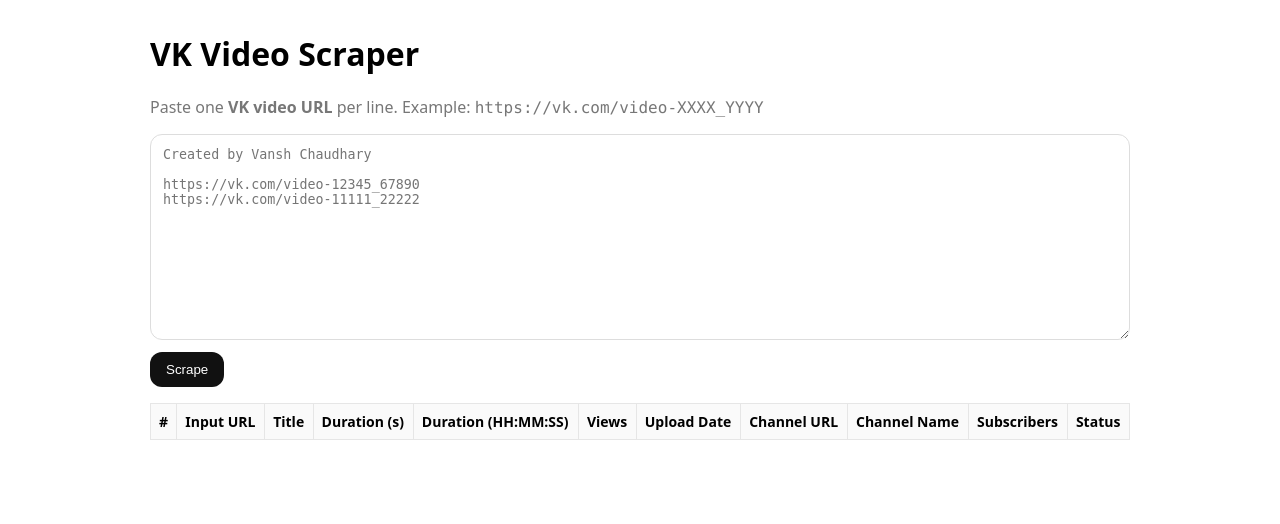
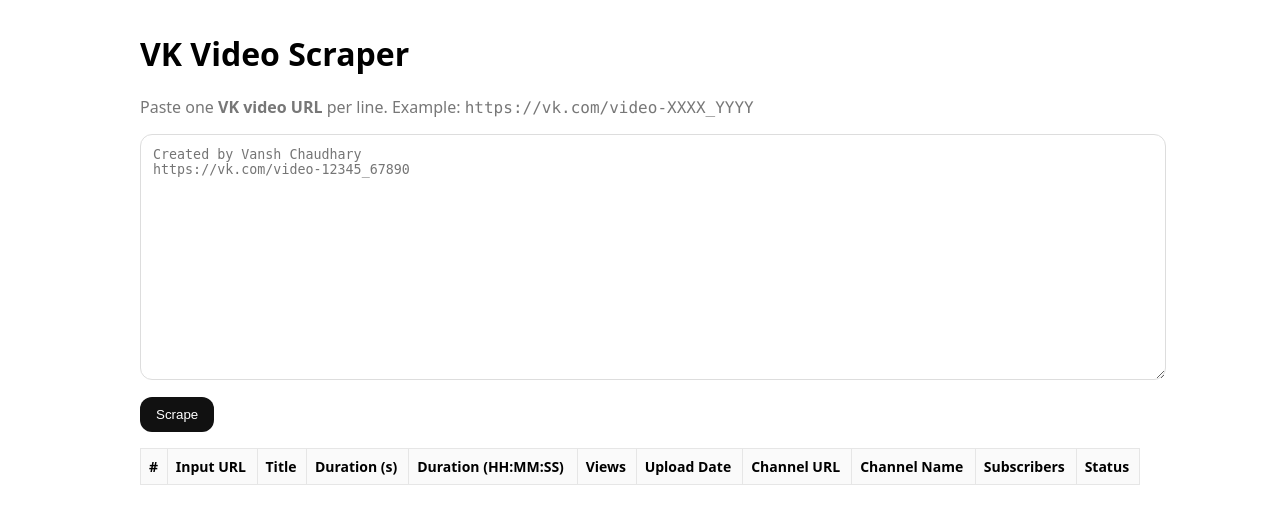
Before and after one commit to vchaudhary-eng/telegram-status-checker, a FastAPI app: page / in a window 1280 px wide. Shown: the top 524 px of the page. Run offline with FastAPI, Linux system fonts and the light colour scheme; lists and menus that the app fills with data are empty.

Commit message:
Update index.html

```diff
--- a/templates/index.html
+++ b/templates/index.html
@@ -1,34 +1,30 @@
 <!doctype html>
 <html lang="en">
 <head>
-  <meta charset="utf-8" />
-  <meta name="viewport" content="width=device-width, initial-scale=1" />
+  <meta charset="utf-8"/>
+  <meta name="viewport" content="width=device-width,initial-scale=1"/>
   <title>VK Video Scraper</title>
   <style>
-    body{font-family:system-ui,-apple-system,Segoe UI,Roboto,Inter,Arial,sans-serif;max-width:980px;margin:32px auto;padding:0 16px}
-    textarea{width:100%;min-height:180px;padding:12px;border-radius:12px;border:1px solid #ddd}
+    body{font-family:system-ui,-apple-system,Segoe UI,Roboto,Inter,Arial,sans-serif;max-width:1000px;margin:32px auto;padding:0 16px}
+    textarea{width:100%;min-height:220px;padding:12px;border-radius:12px;border:1px solid #ddd}
     button{padding:10px 16px;border-radius:12px;border:0;background:#111;color:#fff;cursor:pointer}
     button:disabled{opacity:.6;cursor:not-allowed}
-    .row{display:flex;gap:8px;align-items:center;margin:12px 0}
     table{width:100%;border-collapse:collapse;margin-top:16px}
     th,td{border:1px solid #e6e6e6;padding:8px;font-size:14px;vertical-align:top}
     th{background:#fafafa;text-align:left}
     .muted{color:#777}
     .mono{font-family:ui-monospace, SFMono-Regular, Menlo, Consolas, monospace}
-    #status{margin-left:12px}
+    a{color:#0b57d0;text-decoration:none}
   </style>
 </head>
 <body>
   <h1>VK Video Scraper</h1>
-  <p class="muted">Paste one <strong>VK video URL</strong> per line. Example: <span class="mono">https://vk.com/video-XXXX_YYYY</span></p>
+  <p class="muted">Paste one <b>VK video URL</b> per line. Example: <span class="mono">https://vk.com/video-XXXX_YYYY</span></p>
 
-  <div class="row">
-    <textarea id="urls" placeholder="Created by Vansh Chaudhary
+  <textarea id="urls" placeholder="Created by Vansh Chaudhary
+https://vk.com/video-12345_67890"></textarea>
 
-https://vk.com/video-12345_67890
-https://vk.com/video-11111_22222"></textarea>
-  </div>
-  <div class="row">
+  <div style="margin:12px 0">
     <button id="scrapeBtn">Scrape</button>
     <span id="status" class="muted"></span>
   </div>
```
